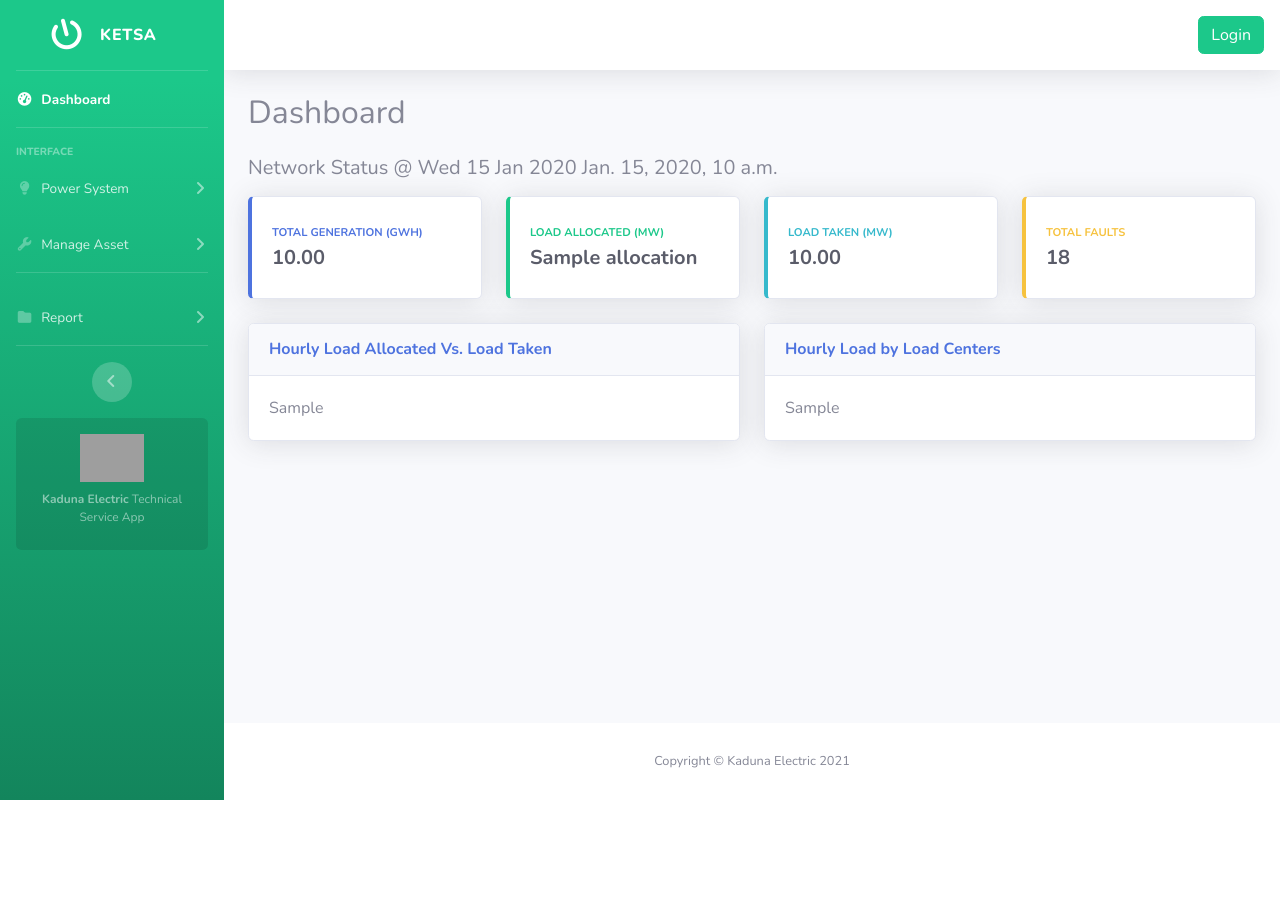
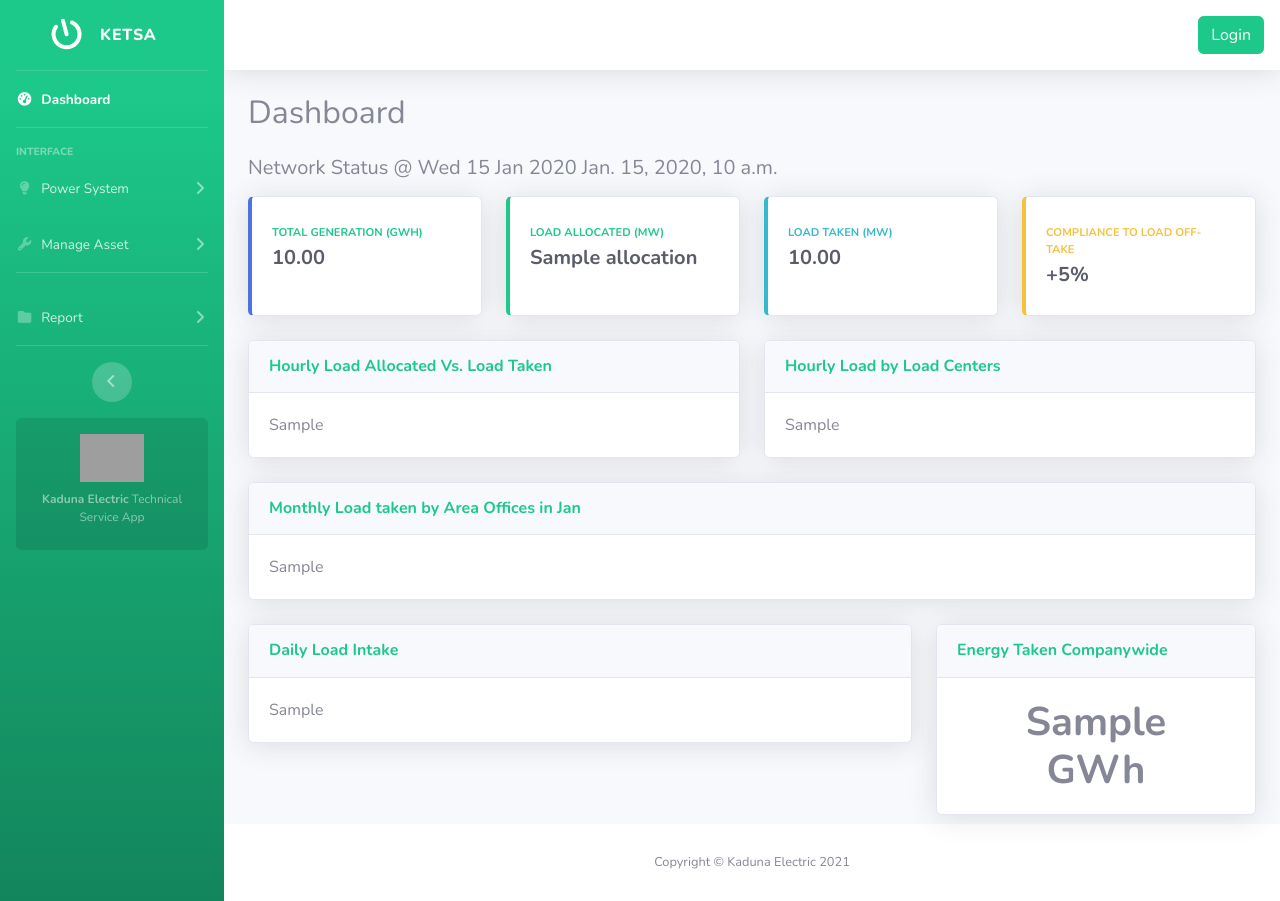
Before and after one commit to coderismaila/ketsa, a Django app: template core/templates/core/dashboard.html in a window 1280 px wide. Before the commit the page ends 800 px from the top, so only its background shows below. Run offline with Django 4.2, Linux system fonts and the light colour scheme; the template is opened without the code that fills it: most values are stand-ins (such as "Sample title", 1, 10 or a date in 2020); some libraries are stand-ins or nearby versions; grey boxes are pictures that could not be loaded.

Commit message:
add more indices to dashboard

```diff
--- a/core/templates/core/dashboard.html
+++ b/core/templates/core/dashboard.html
@@ -1,9 +1,7 @@
 {% extends 'core/base.html' %}
 
 {% block head %}
-<script src="https://cdnjs.cloudflare.com/ajax/libs/Chart.js/3.9.1/chart.min.js"
-    integrity="sha512-ElRFoEQdI5Ht6kZvyzXhYG9NqjtkmlkfYk0wr6wHxU9JEHakS7UJZNeml5ALk+8IKlU6jDgMabC3vkumRokgJA=="
-    crossorigin="anonymous" referrerpolicy="no-referrer"></script>
+
 {% endblock %}
 
 {% block content %}
@@ -18,7 +16,7 @@
             <div class="card-body">
                 <div class="row no-gutters align-items-center">
                     <div class="col mr-2">
-                        <div class="text-xs font-weight-bold text-primary text-uppercase mb-1">
+                        <div class="text-xs font-weight-bold text-success text-uppercase mb-1">
                             Total Generation (GWh)</div>
                         <div class="h5 mb-0 font-weight-bold text-gray-800">
                             {{ generation|floatformat:"2g" }}
@@ -61,15 +59,15 @@
         </div>
     </div>
 
-    <!-- Total Faults -->
+    <!-- Ompliance Status for the month -->
     <div class="col-xl-3 col-md-6 mb-4">
         <div class="card border-left-warning shadow h-100 py-2">
             <div class="card-body">
                 <div class="row no-gutters align-items-center">
                     <div class="col mr-2">
                         <div class="text-xs font-weight-bold text-warning text-uppercase mb-1">
-                            Total Faults</div>
-                        <div class="h5 mb-0 font-weight-bold text-gray-800">18</div>
+                            Compliance to Load Off-take</div>
+                        <div class="h5 mb-0 font-weight-bold text-gray-800">+5%</div>
                     </div>
                 </div>
             </div>
@@ -85,7 +83,7 @@
         <div class="card shadow mb-4">
             <!-- Card Header - Dropdown -->
             <div class="card-header py-3 d-flex flex-row align-items-center justify-content-between">
-                <h6 class="m-0 font-weight-bold text-primary">Hourly Load Allocated Vs. Load Taken</h6>
+                <h6 class="m-0 font-weight-bold text-success">Hourly Load Allocated Vs. Load Taken</h6>
             </div>
             <!-- Card Body -->
             <div class="card-body">
@@ -103,7 +101,7 @@
         <div class="card shadow mb-4">
             <!-- Card Header - Dropdown -->
             <div class="card-header py-3 d-flex flex-row align-items-center justify-content-between">
-                <h6 class="m-0 font-weight-bold text-primary">Hourly Load by Load Centers</h6>
+                <h6 class="m-0 font-weight-bold text-success">Hourly Load by Load Centers</h6>
             </div>
             <!-- Card Body -->
             <div class="card-body">
@@ -114,4 +112,54 @@
         </div>
     </div>
 </div>
+<div class="card shadow mb-4">
+    <!-- Card Header - Dropdown -->
+    <div class="card-header py-3 d-flex flex-row align-items-center justify-content-between">
+        <h6 class="m-0 font-weight-bold text-success">
+            Monthly Load taken by Area Offices in {{ grid_datetime | date:"M" }}
+        </h6>
+    </div>
+    <!-- Card Body -->
+    <div class="card-body w-full">
+        {% autoescape off %}
+        {{ area_office_bar_chart }}
+        {% endautoescape %}
+    </div>
+</div>
+
+
+<div class="row">
+
+    <!-- Daily Load Intake -->
+    <div class="col-xl-8 col-lg-8">
+        <div class="card shadow mb-4">
+            <!-- Card Header - Dropdown -->
+            <div class="card-header py-3 d-flex flex-row align-items-center justify-content-between">
+                <h6 class="m-0 font-weight-bold text-success">Daily Load Intake</h6>
+            </div>
+            <!-- Card Body -->
+            <div class="card-body">
+
+                {% autoescape off %}
+                {{ daily_load_bar_chart }}
+                {% endautoescape %}
+            </div>
+        </div>
+    </div>
+
+    <!-- Total Load Taken -->
+    <div class="col-xl-4 col-lg-4" style="height: 200px;">
+        <div class="card shadow mb-4">
+            <!-- Card Header - Dropdown -->
+            <div class="card-header py-3 d-flex flex-row align-items-center justify-content-between">
+                <h6 class="m-0 font-weight-bold text-success">Energy Taken Companywide</h6>
+            </div>
+            <!-- Card Body -->
+            <div class="card-body d-flex align-items-center text-center justify-content-center">
+                <h1 class="font-weight-bold my-auto">{{ current_month_load_mw }}<br>GWh</h1>
+            </div>
+        </div>
+    </div>
+</div>
+
 {% endblock %}
--- a/dispatch/models.py
+++ b/dispatch/models.py
@@ -43,6 +43,12 @@ class LoadReading(models.Model):
 
     status = models.CharField(_("feeder status"), max_length=3, choices=STATUS, blank=True, null=True)
 
+    # def get_queryset(self, request):
+    #     queryset = super().get_queryset(request)
+    #     queryset = queryset.annotate(
+
+    #     )
+
     # def __str__(self):
     #     return self.feeder.name
 
```
Also changed, not shown: core/templates/admin/base.html (added, +12 -0 lines), core/views.py (+75 -9 lines), dispatch/admin.py (+3 -5 lines).
